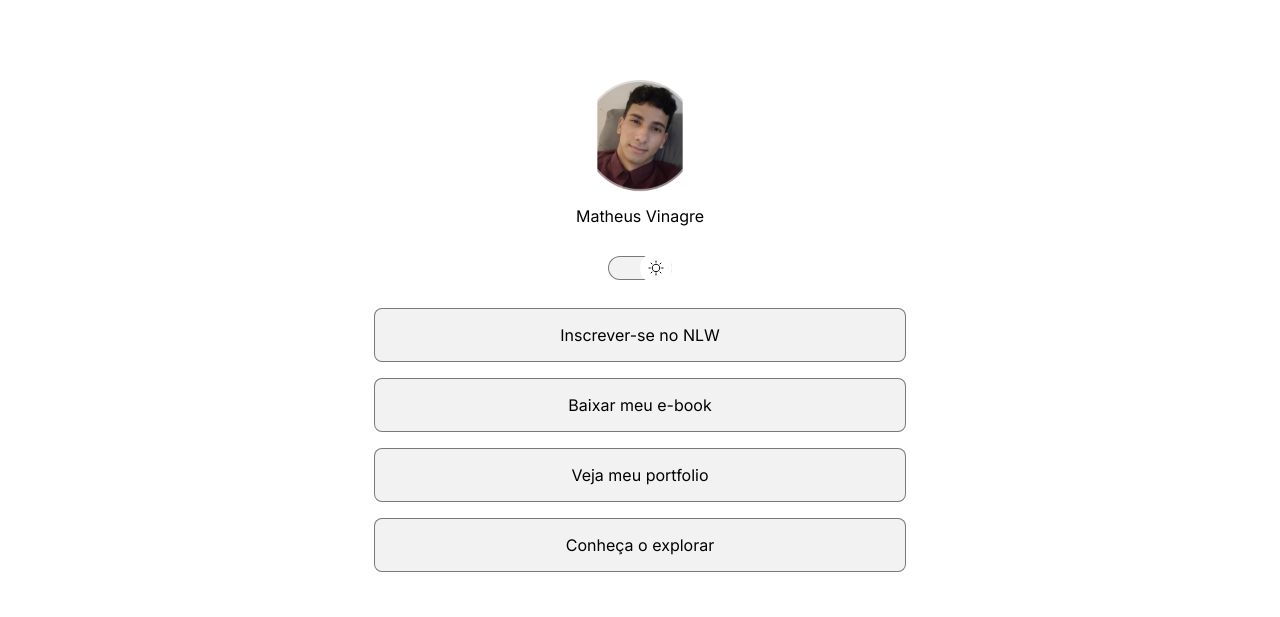
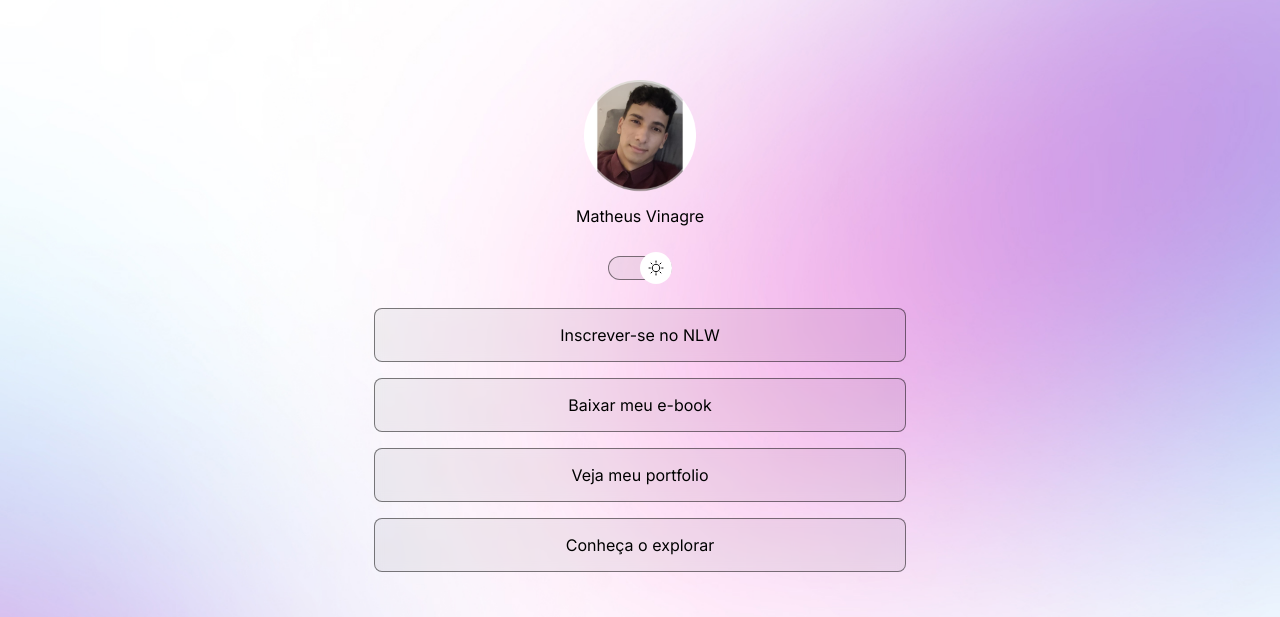
Before and after one commit to SpaidiiPlayer/Projeto, a plain HTML site: page index.html in a window 1280 px wide. Shown: the top 617 px of the page. Drawn offline with nearby package versions, Linux system fonts and the light colour scheme; a web font is replaced by a local one.

Commit message:
Change background based on widht

```diff
--- a/style.css
+++ b/style.css
@@ -34,6 +34,8 @@ body {
     background-position: top center;               /*Posiciona ele de modo centralizado página*/
     background-size: cover;                        /*Vai cobrir os espaços livres para que o backgr preencha tudo*/
 
+
+    height: 100vh;
     /* Caso queira fazer tudo em uma linha só (shorthand)*/
 
  /* background: color image repeat position/size
@@ -180,3 +182,16 @@ footer{
     justify-content: center;
     padding: 24px 0;
 }
+
+
+/* MEDIA QUERIES*/
+
+@media (min-width: 768px) {
+    :root{
+        --bg-url: url(./assets/bg-desktop.jpg);
+    }
+
+    .light{
+        --bg-url: url(./assets/bg-desktop-light.jpg);
+    }
+}
```
Also changed, not shown: assets/bg-desktop-light.jpg (added), assets/bg-desktop.jpg (added).
